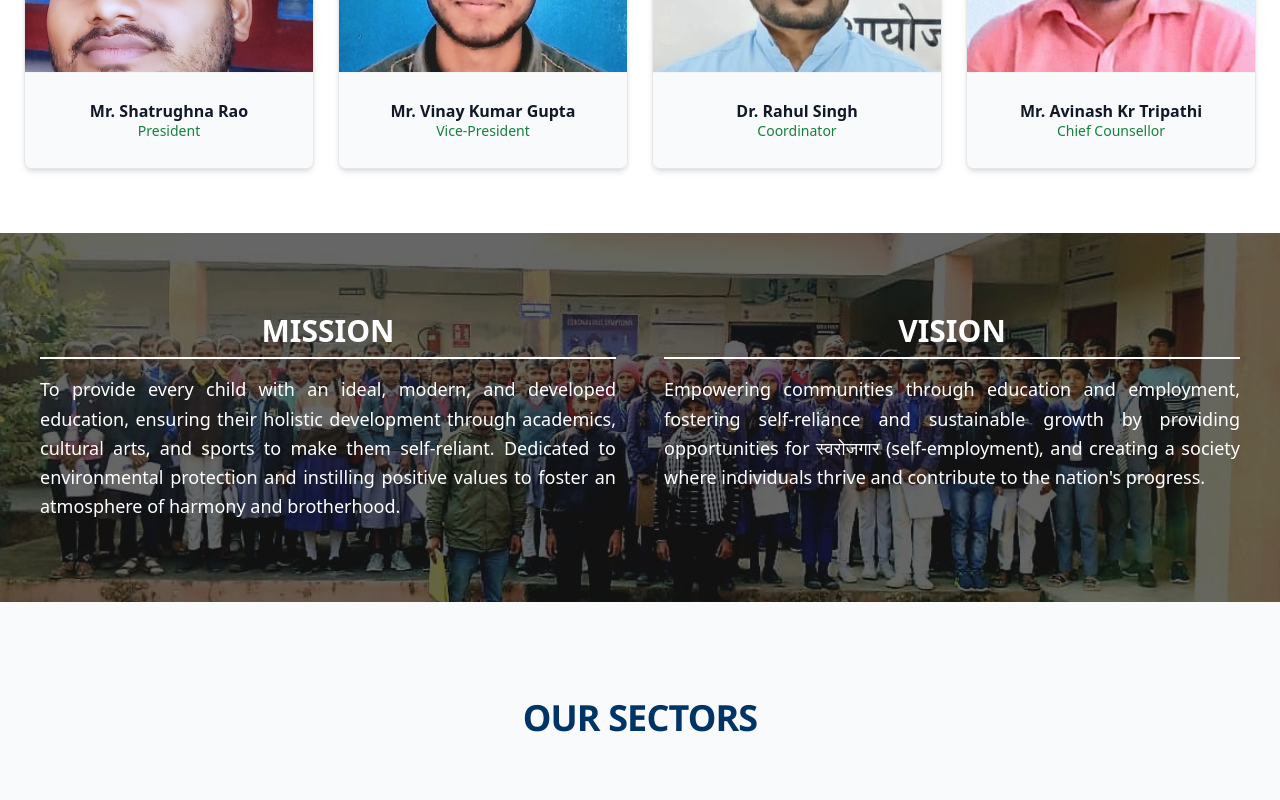
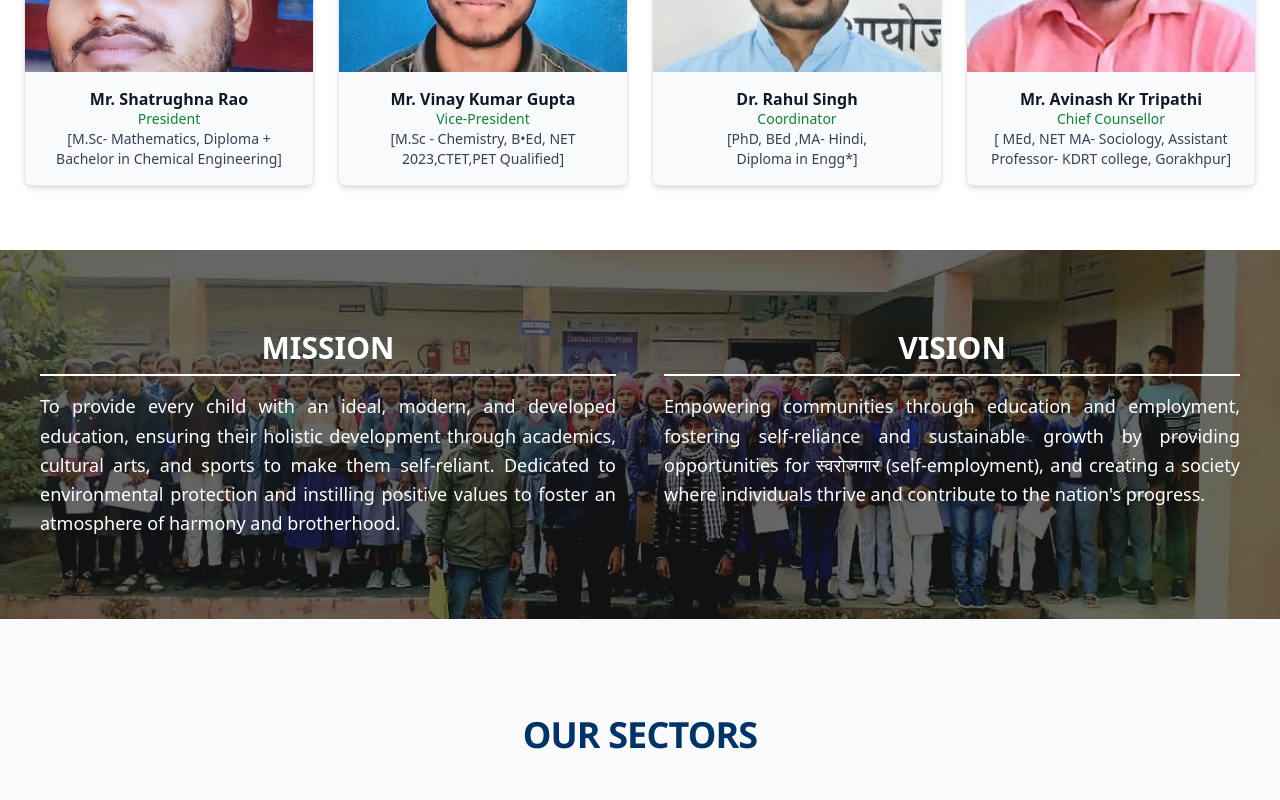
Before and after one commit to himanshuu932/hillrider, a React (Create React App) app in the folder client/: page / in a window 1280 px wide. Shown: the part 1020-1820 px from the top of the page. Built offline with nearby package versions, Linux system fonts and the light colour scheme; no server answers.

Commit message:
images and executive added

```diff
--- a/client/src/components/Footer.jsx
+++ b/client/src/components/Footer.jsx
@@ -106,7 +106,7 @@ export default function Footer({ languageType }) {
               Belawa Khurd, IOCL pump, Sonbasra Bazar, Air Force Road, Gorakhpur, 273002
             </p>
             <p className="flex gap-2 ml-0 sm:ml-2">
-              <FaPhoneAlt className="mt-1" /> 9415116540, 7307605936, 9889138039
+              <FaPhoneAlt className="mt-1" /> 6394438400, 7307605936, 9889138039
             </p>
             <p className="flex gap-2 ml-0 sm:ml-2">
               <FaEnvelope className="mt-1" /> hrmsewasamiti@gmail.com
--- a/client/src/components/landing/About.jsx
+++ b/client/src/components/landing/About.jsx
@@ -27,21 +27,25 @@ const teamMembers = [
   {
     name: "Mr. Shatrughna Rao",
     role: "President",
+    qualification: "[M.Sc- Mathematics, Diploma + Bachelor in Chemical Engineering]",
     imageUrl: "/s.webp"
   },
   {
     name: "Mr. Vinay Kumar Gupta",
     role: "Vice-President",
+    qualification: "[M.Sc - Chemistry, B•Ed, NET 2023,CTET,PET Qualified]",
     imageUrl: "/vp.webp"
   },
   {
     name: "Dr. Rahul Singh",
     role: "Coordinator",
+    qualification: "[PhD, BEd ,MA- Hindi, Diploma in Engg*]",
     imageUrl: "/cor.webp"
   },
   {
     name: "Mr. Avinash Kr Tripathi",
     role: "Chief Counsellor",
+    qualification: "[ MEd, NET MA- Sociology,  Assistant Professor- KDRT college, Gorakhpur]",
     imageUrl: "/cou.webp"
   }
 ];
@@ -80,6 +84,8 @@ const AboutUs = ({ languageType }) => {
               <div className="p-4 bg-gray-50 border-t border-gray-100 min-h-[6rem] flex flex-col items-center justify-center">
                 <p className="text-md text-gray-900 font-bold text-center leading-tight">{member.name}</p>
                 <p className="text-sm text-green-700 font-medium text-center">{member.role}</p>
+                <p className="text-sm text-gray-700 font-medium text-center">{member.qualification}</p>
+
               </div>
             </div>
           ))}
```
Also changed, not shown: client/src/components/olympiad/olympiadContent.js.
